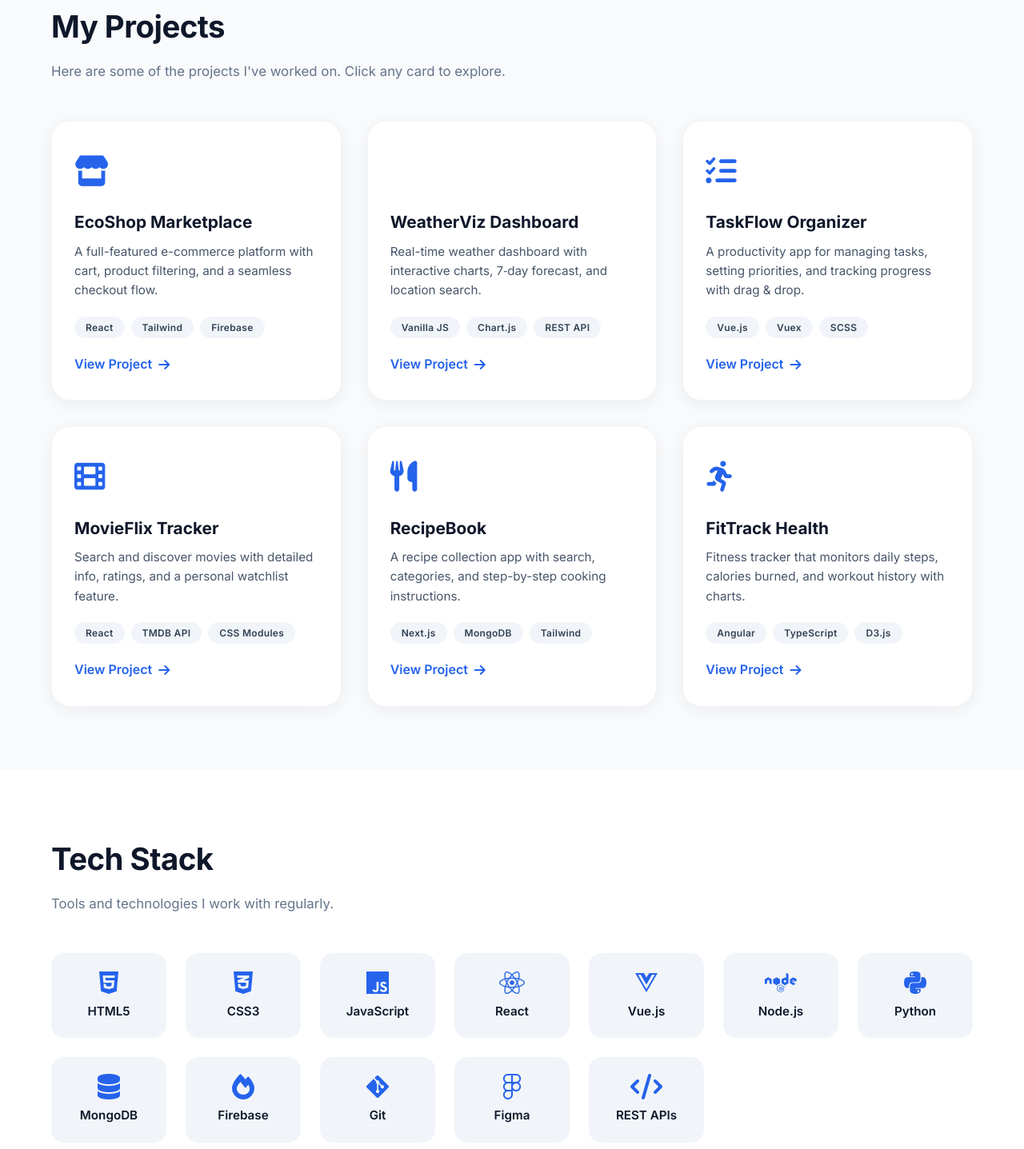
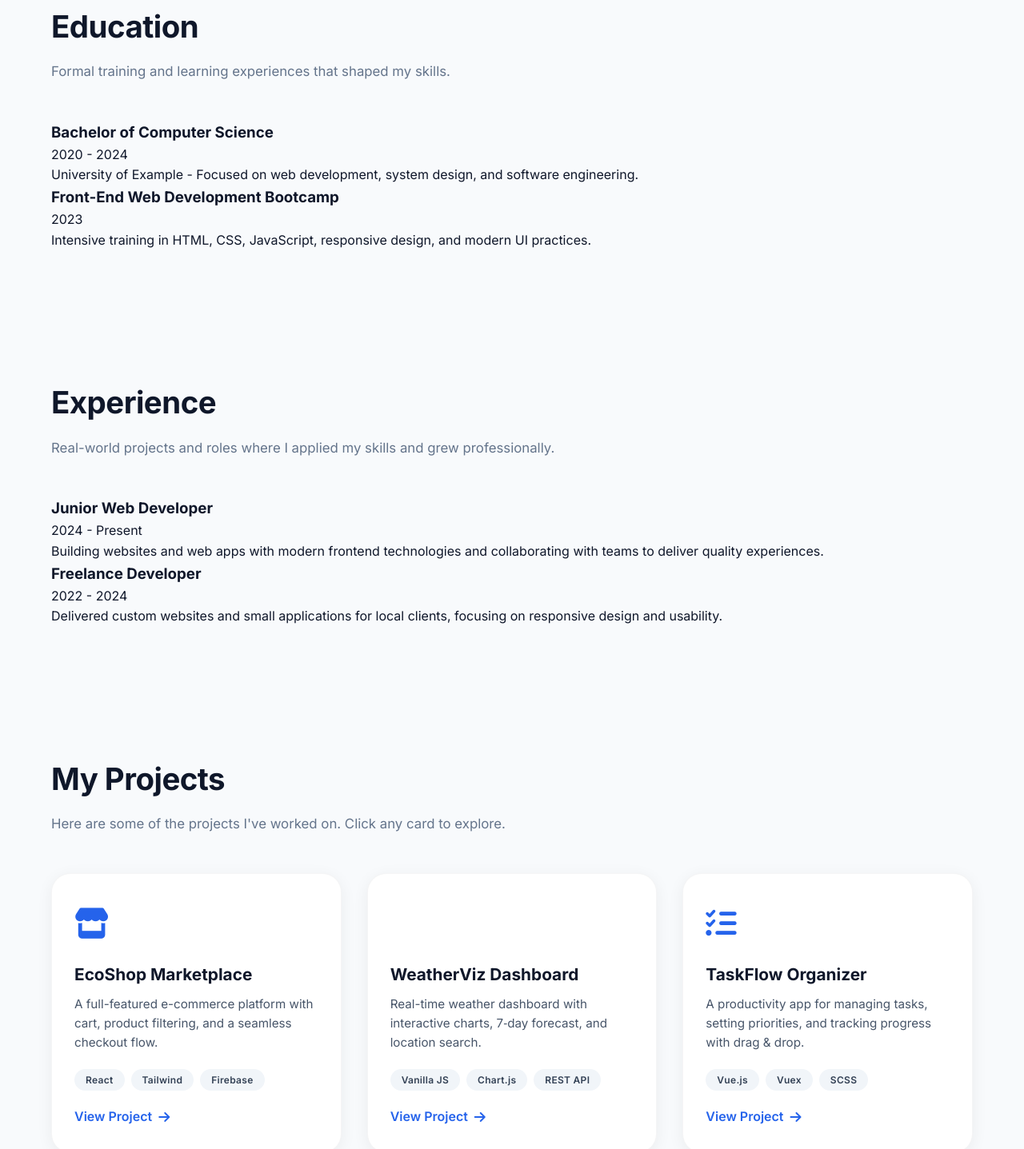
Before and after one commit to rafli-A7/portofolio.rafli, a plain HTML site: page index.html in a window 1280 px wide. Shown: the part 1363-2800 px from the top of the page at 80% size. Drawn offline with Linux system fonts and the light colour scheme.

Commit message:
Update index.html

```diff
--- a/index.html
+++ b/index.html
@@ -41,10 +41,12 @@
 
             <!-- Navigation links -->
             <ul class="nav-links" id="navLinks">
-                <li><a href="#about">About</a></li>
-                <li><a href="#projects">Projects</a></li>
-                <li><a href="#skills">Skills</a></li>
-                <li><a href="#contact">Contact</a></li>
+                <li><a href="#about">About Me</a></li>
+                <li><a href="#education">Education</a></li>
+                <li><a href="#experience">Experience</a></li>
+                <li><a href="#project">Project</a></li>
+                <li><a href="#certificated">Certificated</a></li>
+                <li><a href="#contact">Contact Me</a></li>
             </ul>
         </div>
     </nav>
@@ -64,7 +66,7 @@
                     experiences. Let's create something awesome together.
                 </p>
                 <div class="hero-buttons">
-                    <a href="#projects" class="btn">See My Work</a>
+                    <a href="#project" class="btn">See My Work</a>
                     <a href="#contact" class="btn btn-outline">Let's Talk</a>
                 </div>
             </div>
@@ -119,9 +121,59 @@
     </section>
 
     <!-- ============================================================
-    PROJECTS
+    EDUCATION
     ============================================================ -->
-    <section id="projects">
+    <section id="education">
+        <div class="container">
+            <h2 class="section-title">Education</h2>
+            <p class="section-subtitle">
+                Formal training and learning experiences that shaped my skills.
+            </p>
+
+            <div class="education-grid">
+                <div class="education-card">
+                    <h3>Bachelor of Computer Science</h3>
+                    <span class="education-duration">2020 - 2024</span>
+                    <p>University of Example - Focused on web development, system design, and software engineering.</p>
+                </div>
+                <div class="education-card">
+                    <h3>Front-End Web Development Bootcamp</h3>
+                    <span class="education-duration">2023</span>
+                    <p>Intensive training in HTML, CSS, JavaScript, responsive design, and modern UI practices.</p>
+                </div>
+            </div>
+        </div>
+    </section>
+
+    <!-- ============================================================
+    EXPERIENCE
+    ============================================================ -->
+    <section id="experience">
+        <div class="container">
+            <h2 class="section-title">Experience</h2>
+            <p class="section-subtitle">
+                Real-world projects and roles where I applied my skills and grew professionally.
+            </p>
+
+            <div class="experience-grid">
+                <div class="experience-card">
+                    <h3>Junior Web Developer</h3>
+                    <span class="experience-duration">2024 - Present</span>
+                    <p>Building websites and web apps with modern frontend technologies and collaborating with teams to deliver quality experiences.</p>
+                </div>
+                <div class="experience-card">
+                    <h3>Freelance Developer</h3>
+                    <span class="experience-duration">2022 - 2024</span>
+                    <p>Delivered custom websites and small applications for local clients, focusing on responsive design and usability.</p>
+                </div>
+            </div>
+        </div>
+    </section>
+
+    <!-- ============================================================
+    PROJECT
+    ============================================================ -->
+    <section id="project">
         <div class="container">
             <h2 class="section-title">My Projects</h2>
             <p class="section-subtitle">
@@ -243,28 +295,31 @@
     </section>
 
     <!-- ============================================================
-    SKILLS
+    CERTIFICATED
     ============================================================ -->
-    <section id="skills">
+    <section id="certificated">
         <div class="container">
-            <h2 class="section-title">Tech Stack</h2>
+            <h2 class="section-title">Certificated</h2>
             <p class="section-subtitle">
-                Tools and technologies I work with regularly.
+                Certifications and achievements that demonstrate my commitment to learning.
             </p>
 
-            <div class="skills-grid">
-                <div class="skill-item"><i class="fab fa-html5"></i> HTML5</div>
-                <div class="skill-item"><i class="fab fa-css3-alt"></i> CSS3</div>
-                <div class="skill-item"><i class="fab fa-js"></i> JavaScript</div>
-                <div class="skill-item"><i class="fab fa-react"></i> React</div>
-                <div class="skill-item"><i class="fab fa-vuejs"></i> Vue.js</div>
-                <div class="skill-item"><i class="fab fa-node"></i> Node.js</div>
-                <div class="skill-item"><i class="fab fa-python"></i> Python</div>
-                <div class="skill-item"><i class="fas fa-database"></i> MongoDB</div>
-                <div class="skill-item"><i class="fas fa-fire"></i> Firebase</div>
-                <div class="skill-item"><i class="fab fa-git-alt"></i> Git</div>
-                <div class="skill-item"><i class="fab fa-figma"></i> Figma</div>
-                <div class="skill-item"><i class="fas fa-code"></i> REST APIs</div>
+            <div class="certificates-grid">
+                <div class="certificate-card">
+                    <h3>Web Development Certification</h3>
+                    <span>2025</span>
+                    <p>Completed a comprehensive certification in responsive web design and JavaScript development.</p>
+                </div>
+                <div class="certificate-card">
+                    <h3>Frontend Performance Certificate</h3>
+                    <span>2024</span>
+                    <p>Recognized for building fast, accessible, and optimized front-end web experiences.</p>
+                </div>
+                <div class="certificate-card">
+                    <h3>UX/UI Design Essentials</h3>
+                    <span>2023</span>
+                    <p>Earned a certificate in design systems, wireframing, and user-centered interfaces.</p>
+                </div>
             </div>
         </div>
     </section>
@@ -274,7 +329,7 @@
     ============================================================ -->
     <section id="contact">
         <div class="container">
-            <h2 class="section-title">Get in Touch</h2>
+            <h2 class="section-title">Contact Me</h2>
             <p class="section-subtitle">
                 Have a question or want to work together? Let's connect.
             </p>
```
